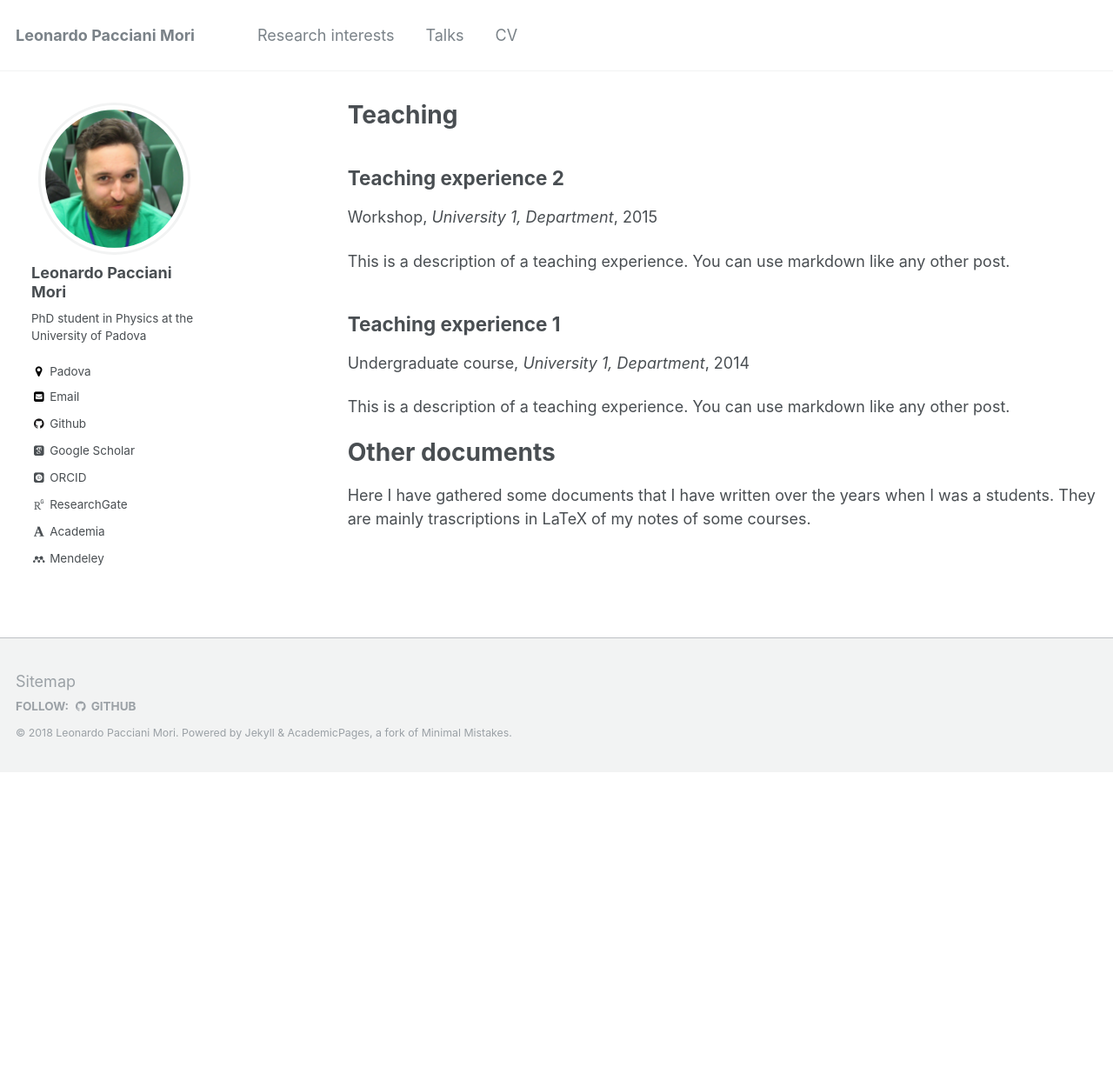
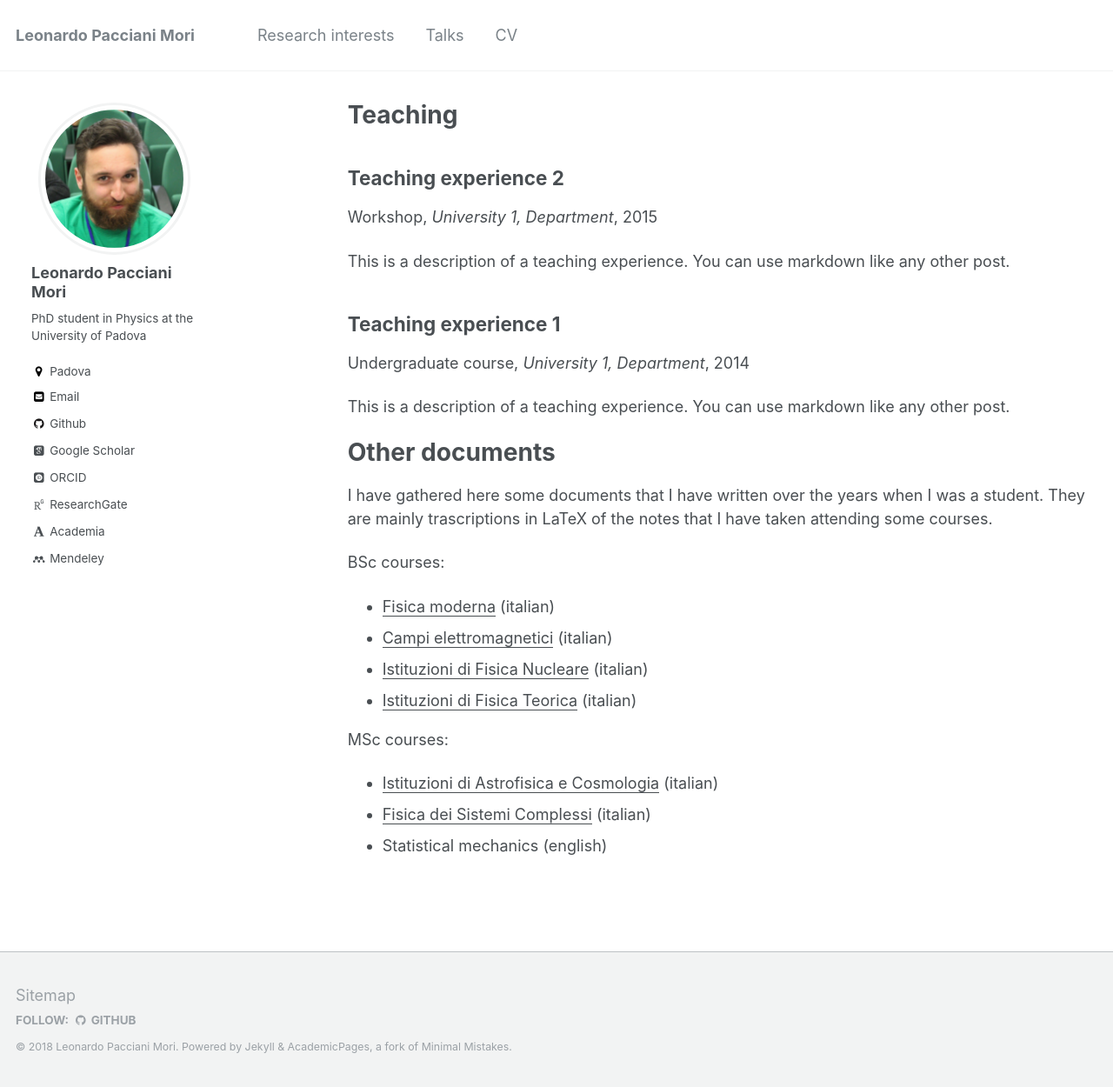
Before and after one commit to suweis/suweis.github.io, a Jekyll site: the page built from _pages/teaching.html, in a window 1280 px wide and 1250 px high. Shown: the whole window at 87% size. Built offline with Jekyll 4.4.1, drawn with Linux system fonts in a browser that asks for light colours; some web fonts are replaced.

Commit message:
Aggiunte informazioni in "other documents" e documenti in files/notes

```diff
--- a/_pages/teaching.html
+++ b/_pages/teaching.html
@@ -14,4 +14,20 @@ author_profile: true
 <header>
    <h1>Other documents</h1>
 </header>
-<p>Here I have gathered some documents that I have written over the years when I was a students. They are mainly trascriptions in LaTeX of my notes of some courses.</p>
+<p>I have gathered here some documents that I have written over the years when I was a student. They are mainly trascriptions in LaTeX of the notes that I have taken attending some courses.</p>
+
+
+<p>BSc courses:</p>
+<ul>
+  <li><u><a href="/files/notes/Fisica_moderna.zip">Fisica moderna</a></u> (italian)</li>
+  <li><u><a href="/files/notes/Campi.zip">Campi elettromagnetici</a></u> (italian)</li>
+  <li><u><a href="/files/notes/Nucleare.zip">Istituzioni di Fisica Nucleare</a></u> (italian)</li>
+  <li><u><a href="/files/notes/Teorica.zip">Istituzioni di Fisica Teorica</a></u> (italian)</li>
+</ul>
+
+<p>MSc courses:</p>
+<ul>
+  <li><u><a href="/files/notes/Astro_cosmo.zip">Istituzioni di Astrofisica e Cosmologia</a></u> (italian)</li>
+  <li><u><a href="/files/notes/Sistemi_complessi.zip">Fisica dei Sistemi Complessi</a></u> (italian)</li>
+  <li>Statistical mechanics (english)</li>
+</ul>
```
Also changed, not shown: 6 other files.
